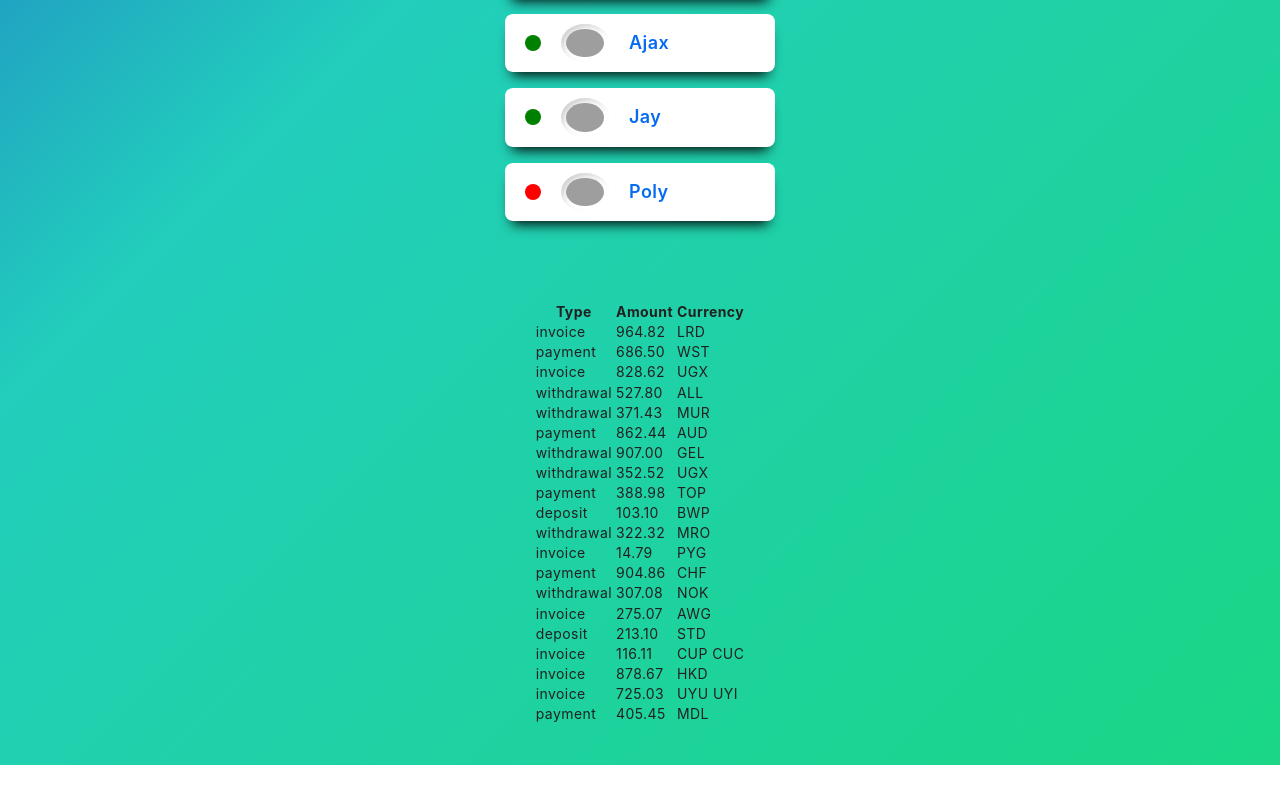
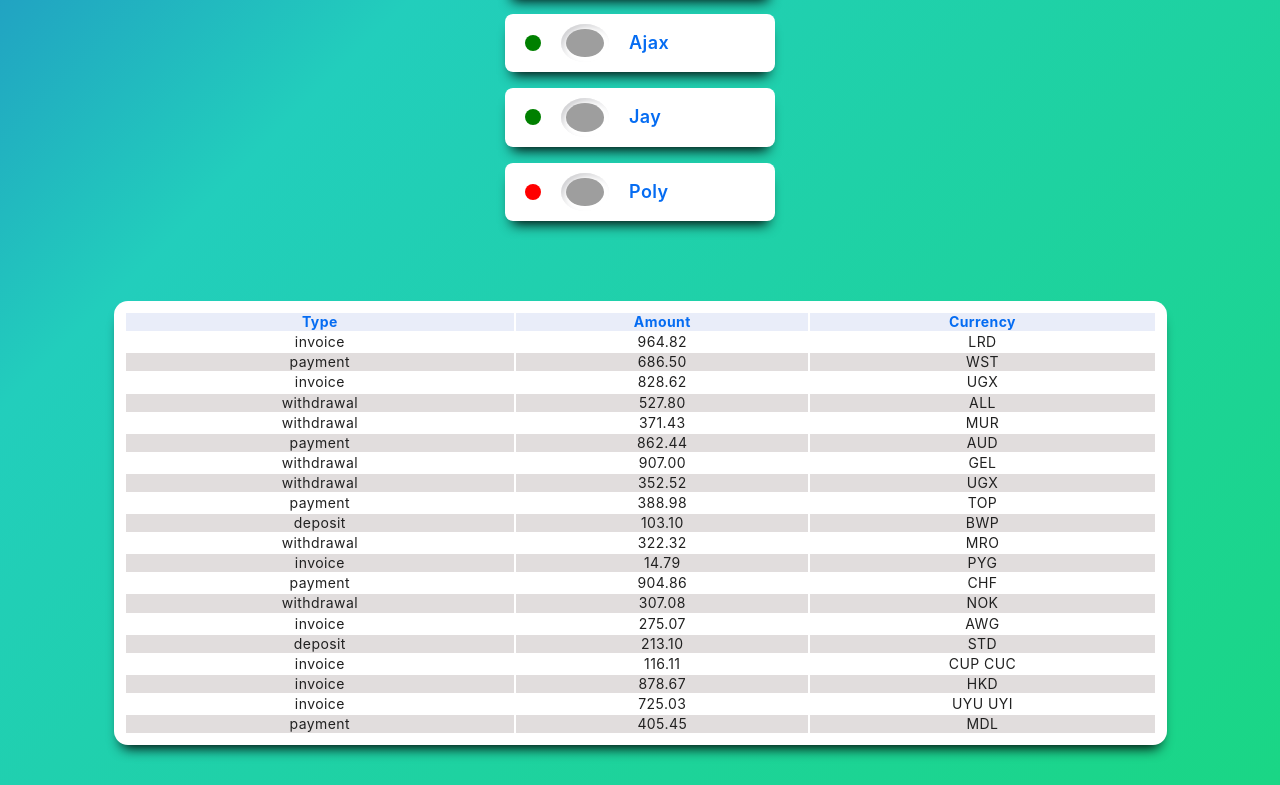
Before and after one commit to ViktoriyaSF/goit-react-hw-01-components, a React (Create React App) app: page / in a window 1280 px wide. Shown: the part 739-1524 px from the top of the page. Built offline with nearby package versions, Linux system fonts and the light colour scheme; grey boxes are pictures that could not be loaded.

Commit message:
all done

```diff
--- a/src/components/BasicStyles/theme.jsx
+++ b/src/components/BasicStyles/theme.jsx
@@ -2,9 +2,10 @@ export const theme = {
   color: {
     text: '#212121',
     title: '#056cf2',
-    textInfo: 'gray',
+    textInfo: '#808080',
     background: '#e9edf9',
     white: '#ffffff',
+    colorTabl: '#e1dddd',
 
     shadow: '0px 10px 13px -7px #000000, 5px 5px 15px 5px rgba(0,0,0,0);',
     shadowBtn: 'inset -3px -3px 7px #ffffff, inset 3px 3px 5px #ceced1',
--- a/src/components/TransactionHistory/TransactionHistory.jsx
+++ b/src/components/TransactionHistory/TransactionHistory.jsx
@@ -1,25 +1,26 @@
 import PropTypes from 'prop-types';
+import { Table, Thead, Tr } from './TransactionHistory.styled';
 
 export const TransactionHistory = ({ items }) => {
   return (
-    <table className="transaction-history">
-      <thead>
+    <Table>
+      <Thead>
         <tr>
           <th>Type</th>
           <th>Amount</th>
           <th>Currency</th>
         </tr>
-      </thead>
+      </Thead>
       <tbody>
         {items.map(({ id, type, amount, currency }) => (
-          <tr key={id}>
+          <Tr key={id}>
             <td>{type}</td>
             <td>{amount}</td>
             <td>{currency}</td>
-          </tr>
+          </Tr>
         ))}
       </tbody>
-    </table>
+    </Table>
   );
 };
 
--- a/src/components/TransactionHistory/TransactionHistory.styled.jsx
+++ b/src/components/TransactionHistory/TransactionHistory.styled.jsx
@@ -0,0 +1,26 @@
+import styled from 'styled-components';
+
+export const Table = styled.table`
+  padding: 10px;
+  max-width: 90%;
+  width: 90%;
+  text-align: center;
+
+  box-shadow: ${p => p.theme.color.shadow};
+  border-radius: ${p => p.theme.radii.lg};
+
+  background-color: ${p => p.theme.color.white};
+`;
+export const Thead = styled.thead`
+  background-color: ${props => props.theme.color.background};
+  color: ${p => p.theme.color.title};
+`;
+
+export const Tr = styled.tr`
+  :nth-child(even) {
+    background-color: ${p => p.theme.color.colorTabl};
+  }
+  :hover {
+    background-color: ${p => p.theme.color.textInfo};
+  }
+`;
```
